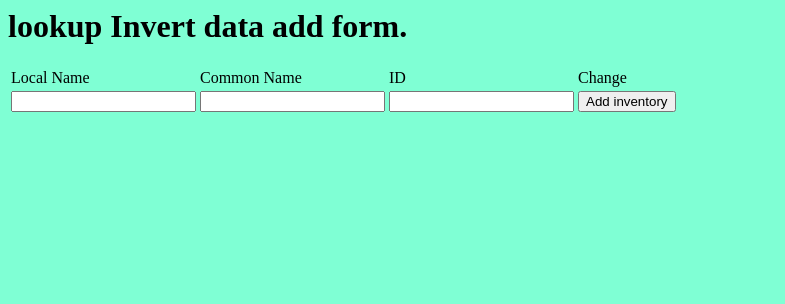
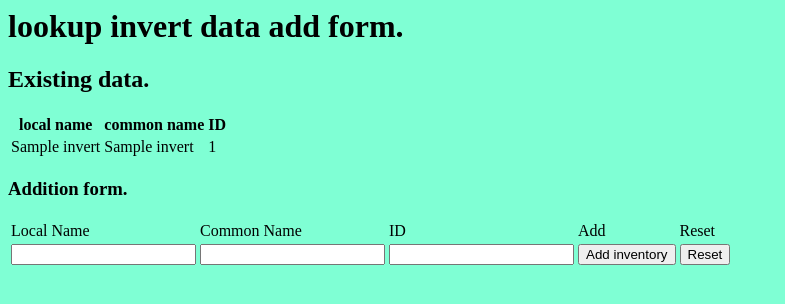
Before and after one commit to lukoritob/Marine, a Django app: page /sea/input1 in a window 1280 px wide. Shown: the top 304 px of the page, without its empty margins (0-785 px from the left). Run offline with Django 3.2, Linux system fonts and the light colour scheme; tables that the repository leaves empty hold one stand-in row (values such as "Sample post").

Commit message:
Update input1.html

```diff
--- a/templates/sea/input1.html
+++ b/templates/sea/input1.html
@@ -1,11 +1,35 @@
 <!-- {{ trial }} -->
+<table>
+    <h1>lookup invert data add form.</h1>
+    <h2>Existing data.</h2>
+    <thead>
+        <tr>
+            <th>local name</th>
+            <th>common name</th>
+            <th>ID</th>
+        </tr>
+    </thead>
+    <tbody>
+        {% csrf_token %} {% for item in trial1 %}
+        <tr class="datarow">
+            <td>{{item.Name_Local}}</td>
+            <td>{{item.Name_Common}}</td>
+            <td>{{item.ID}}</td>
+
+        </tr>
+        {% endfor %}
+    </tbody>
+
+</table>
+
+
 
 <!-- {{ form }} -->
 
 <body style="background-color: aquamarine">
 
     <table>
-        <h1>lookup Invert data add form.</h1>
+        <h3>Addition form.</h3>
         {% csrf_token %}
         <tr>
             <form action="" method="post">
@@ -14,6 +38,7 @@
                 <td>{{form.Name_Common}}</td>
                 <td>{{form.ID}}</td>
                 <td> <input class="table_button" type="submit" value="Add inventory" /></td>
+                <td> <input class="table_button" type="reset" value="Reset" /></td>
             </form>
             </td>
         </tr>
@@ -29,10 +54,15 @@
                     <p>ID</p>
                 </td>
                 <td>
-                    <p>Change</p>
+                    <p>Add</p>
+                </td>
+                <td>
+                    <p>Reset</p>
                 </td>
             </tr>
         </thead>
 
+
+
     </table>
 </body>
```
